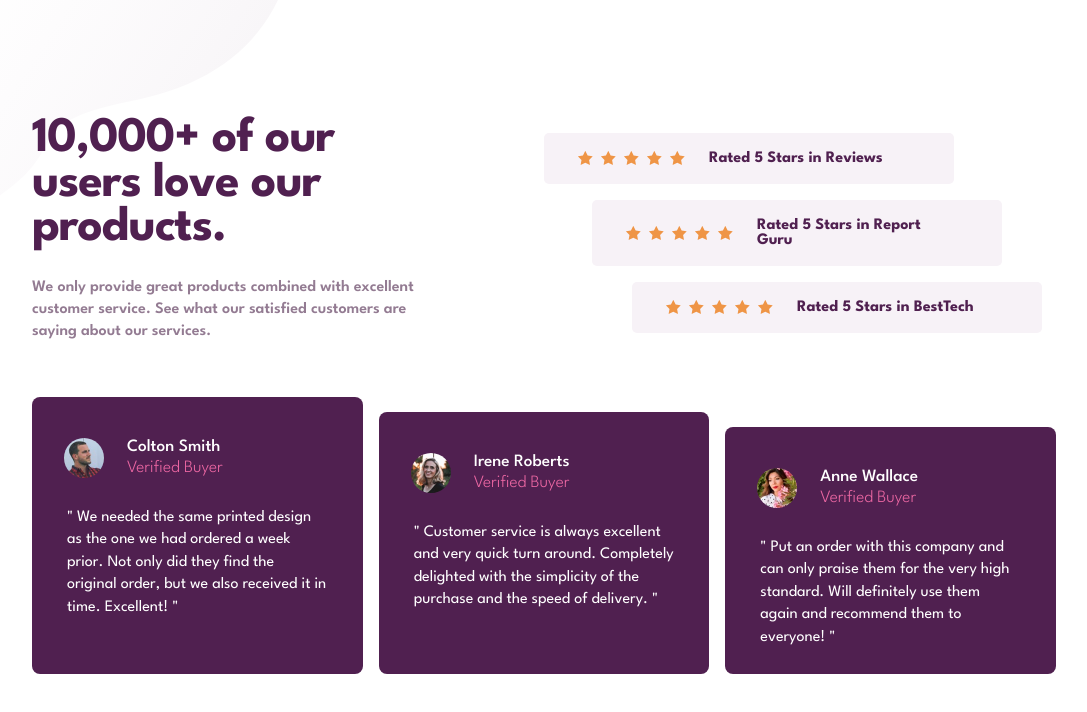
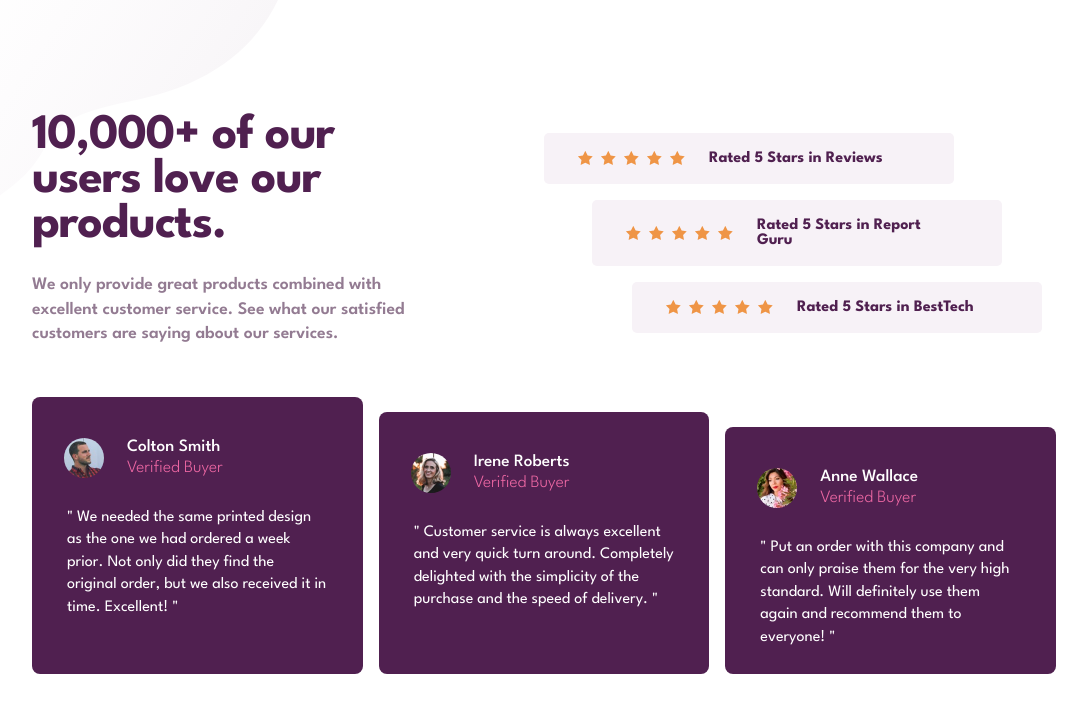
Before and after one commit to gabriel-m-dev/social-proof-section, a plain HTML site: page index.html in a window 1280 px wide. Shown: the whole page, without its empty margins (96-1183 px from the left). Drawn offline with Linux system fonts and the light colour scheme.

Commit message:
fix text

```diff
--- a/styles.css
+++ b/styles.css
@@ -203,9 +203,9 @@ body {
     }
 
     .header__paragraph {
-        width: 75%;
+        width: 80%;
         margin: 0;
-        font-size: 1rem;
+        font-size: 1.1rem;
     }
 
     .section__rated {
```
